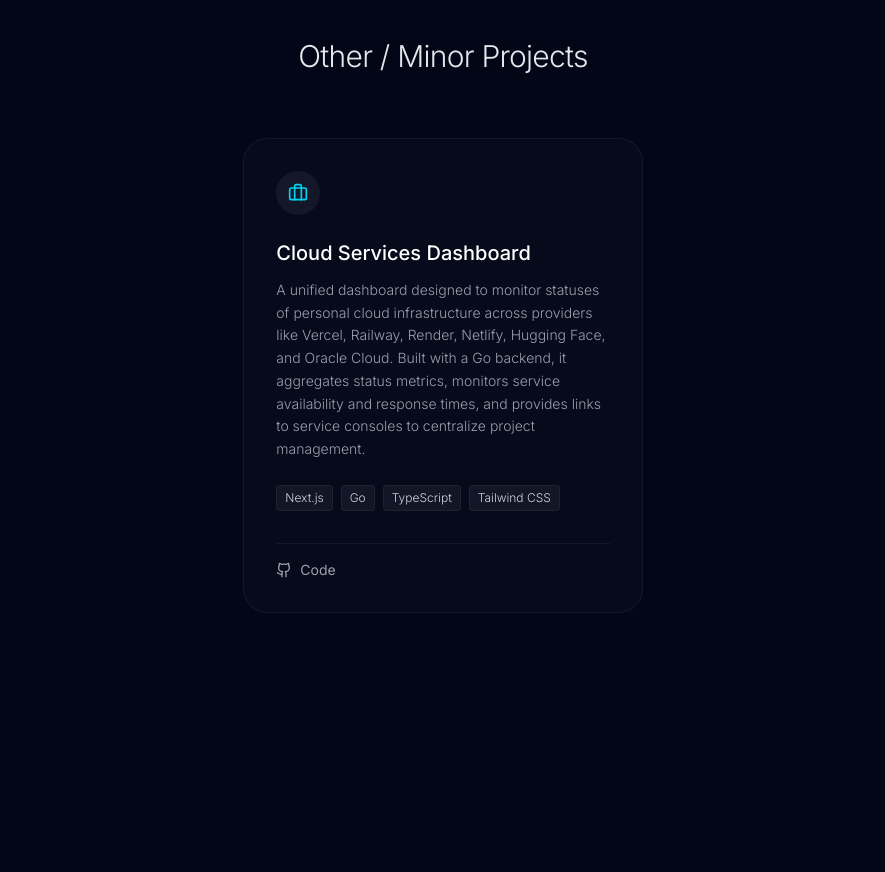
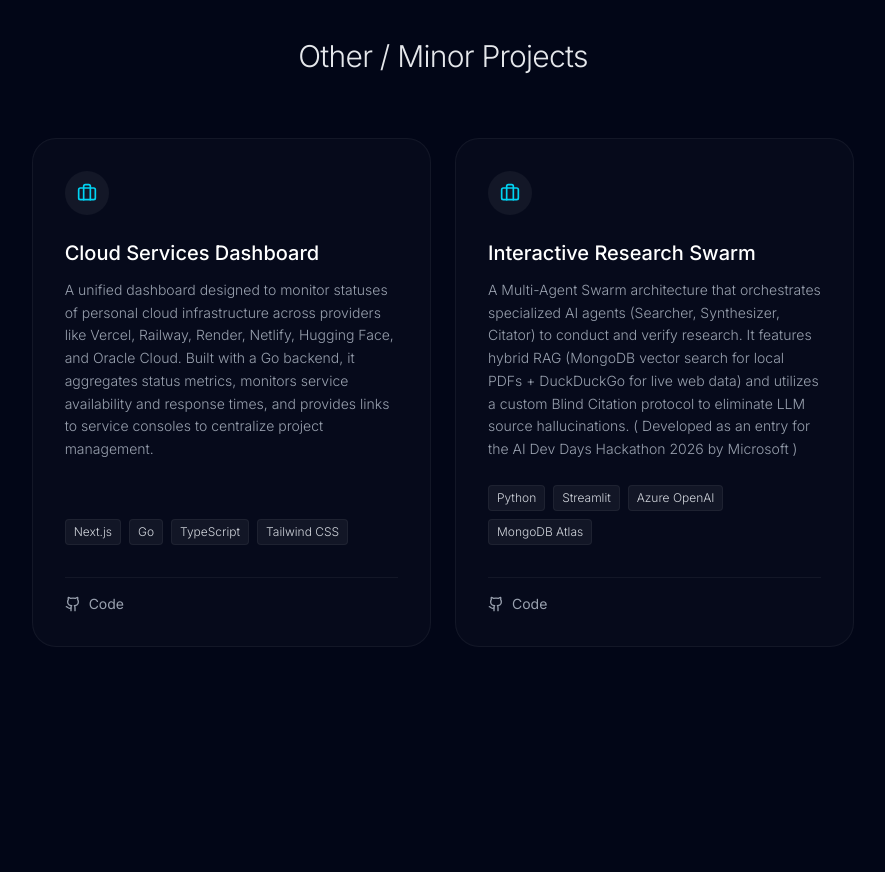
Before and after one commit to RavinAr1/personal-portfolio, a Next.js app: page / in a window 1280 px wide. Shown: the part 4700-5572 px from the top of the page, without its empty margins (197-1082 px from the left). Built offline with nearby package versions, Linux system fonts and the light colour scheme.

Commit message:
Added latest project details in the Minor Projects Section. - Interactive Research Swarm

```diff
--- a/components/ravindu-portfolio.tsx
+++ b/components/ravindu-portfolio.tsx
@@ -50,6 +50,20 @@ export default function RavinduPortfolio() {
       liveUrl: "",
       images: [ ]
     },
+
+
+{
+      title: "Interactive Research Swarm",
+description: `A Multi-Agent Swarm architecture that orchestrates specialized AI agents
+(Searcher, Synthesizer, Citator) to conduct and verify research. It features hybrid RAG
+ (MongoDB vector search for local PDFs + DuckDuckGo for live web data) and utilizes a custom Blind Citation protocol
+  to eliminate LLM source hallucinations. ( Developed as an entry for the AI Dev Days Hackathon 2026 by Microsoft )`,
+      tech: ["Python", "Streamlit", "Azure OpenAI", "MongoDB Atlas",],
+      githubLink: "https://github.com/RavinAr1/research-swarm",
+      liveUrl: "",
+      images: [ ]
+    },
+
 
   ]
 
```
